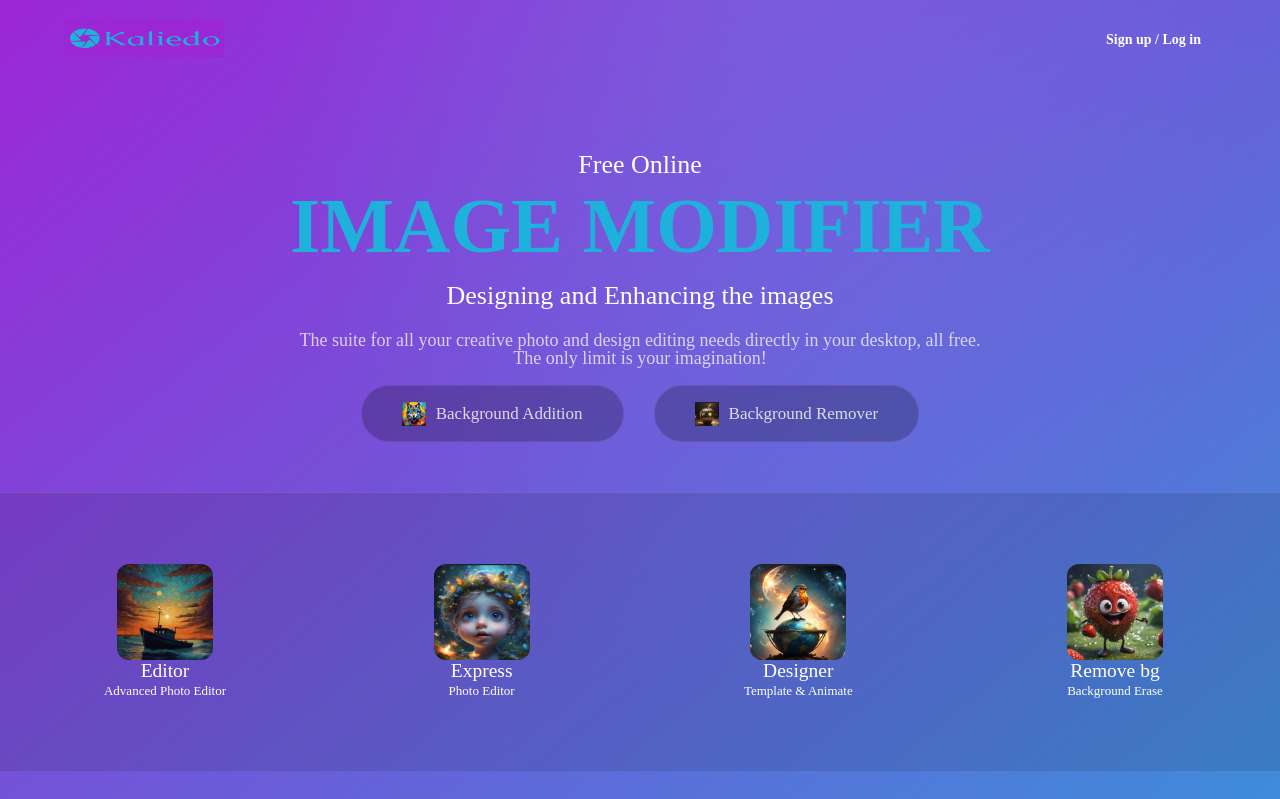
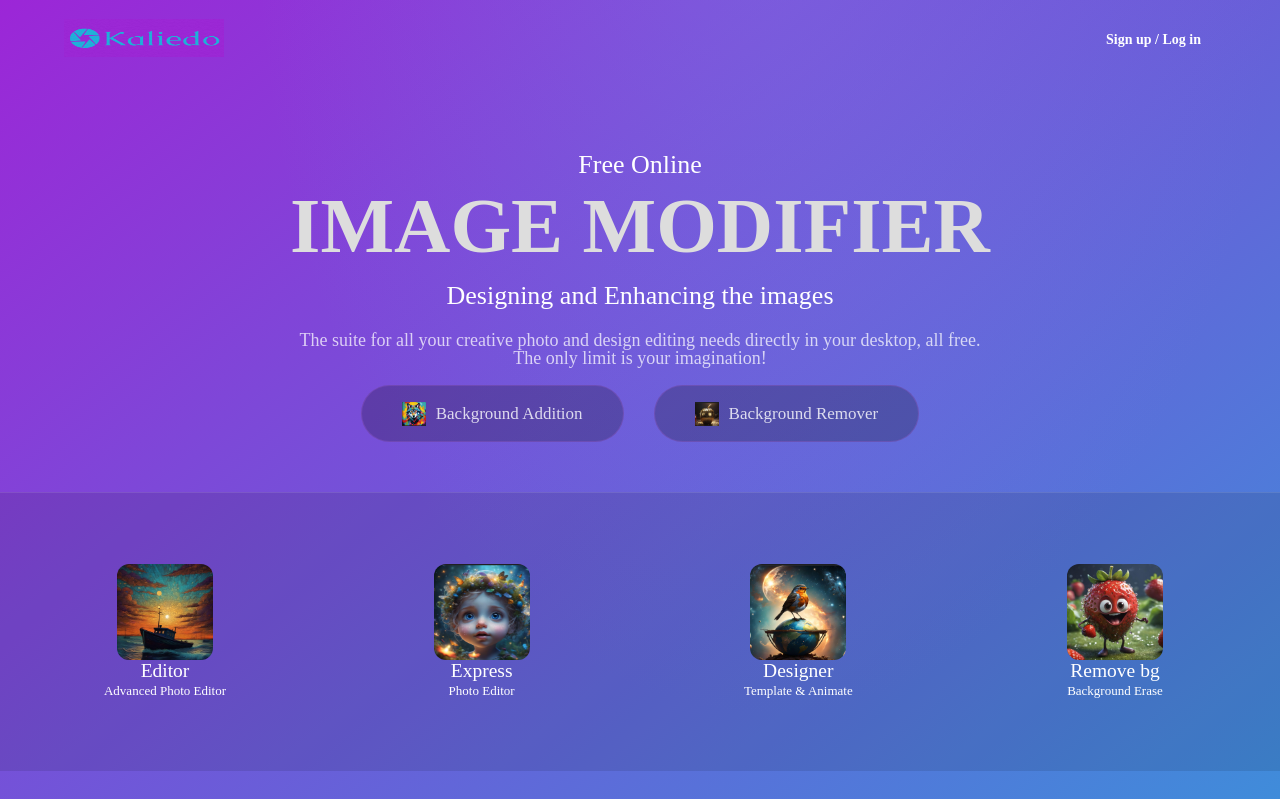
Before and after one commit to malleshkamati/Image_editor, a Flask app: page / in a window 1280 px wide. Shown: the top 799 px of the page. Run offline with Flask 3, Linux system fonts and the light colour scheme.

Commit message:
Heading color changed to light white

```diff
--- a/static/home.css
+++ b/static/home.css
@@ -100,7 +100,7 @@
     z-index:3}
 #image-generator-top h1 strong{
     -webkit-text-fill-color:transparent;
-    background:linear-gradient(130deg,#1eb1db,#1eb1db);
+/*     background:linear-gradient(130deg,#1eb1db,#1eb1db); */
     -webkit-background-clip:text;
     background-clip:text;
     background-size:cover;
@@ -237,5 +237,6 @@
     height:22px;
     width:22px}
 #photo-editing-text h1 strong{
-    background-color: red;
+/*     background-color: red; */
+    background-color: #ddd;
 }
```
